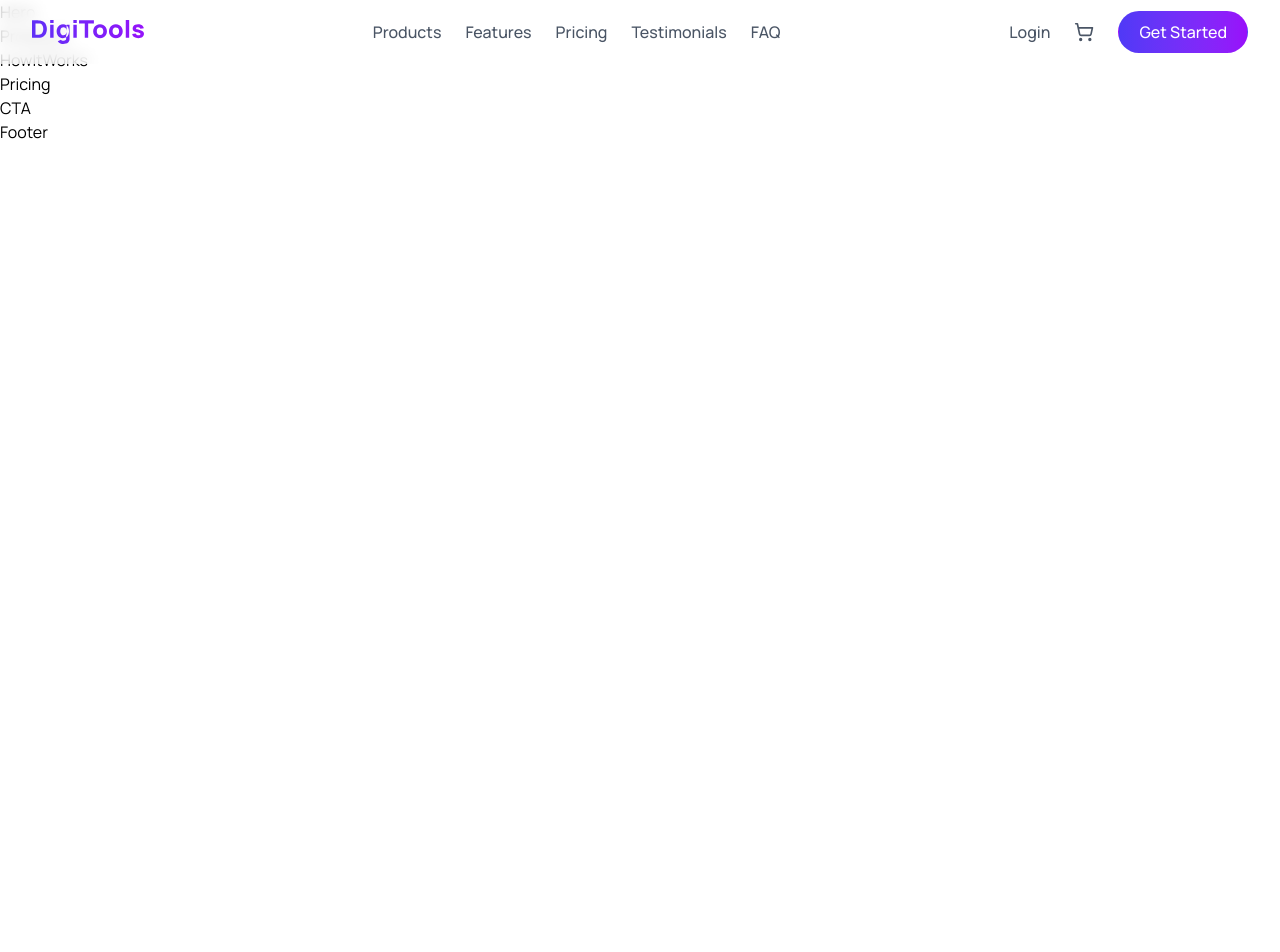
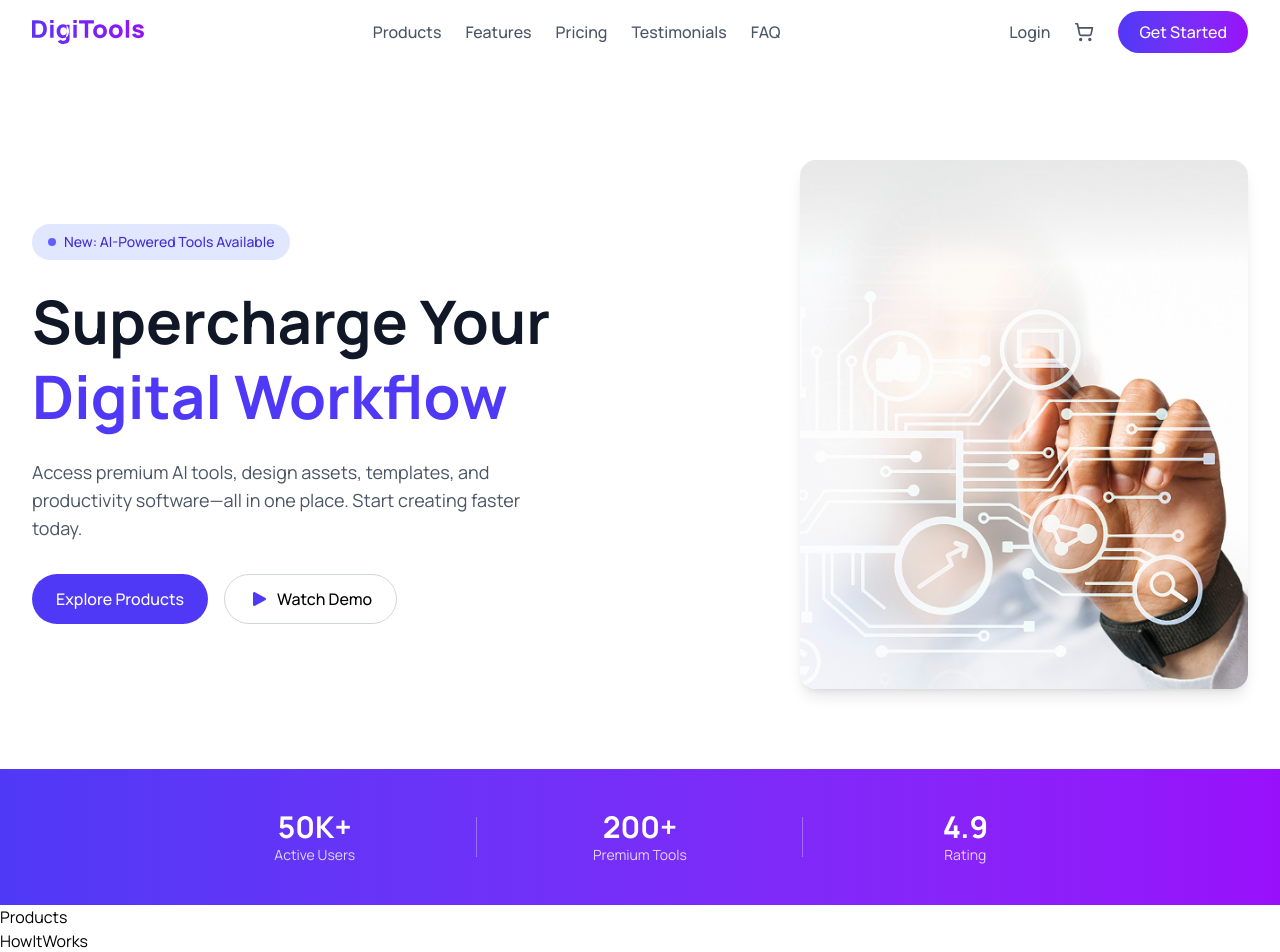
Before and after one commit to rihadjahanopu/B13-A06, a React (Vite) app: page / in a window 1280 px wide. Shown: the top 952 px of the page. Before the commit the page ends 800 px from the top, so only its background shows below. Built offline with nearby package versions, Linux system fonts and the light colour scheme.

Commit message:
carete a hero section component or funtionality

```diff
--- a/src/sections/Hero.jsx
+++ b/src/sections/Hero.jsx
@@ -1,5 +1,106 @@
+import herobanner from "../assets/banner.png";
+import data from "../data/products.json";
+
 const Hero = () => {
-	return <div>Hero</div>;
+	const scrollToProducts = () => {
+		document.querySelector("#products")?.scrollIntoView({ behavior: "smooth" });
+	};
+
+	const scrollToPricing = () => {
+		document.querySelector("#pricing")?.scrollIntoView({ behavior: "smooth" });
+	};
+
+	return (
+		<>
+			{/* HERO */}
+			<section className="relative pt-24 pb-16 sm:pt-32 sm:pb-20 lg:pt-40 overflow-hidden">
+				{/* Background */}
+				<div className="absolute inset-0 bg-linear-to-br from-indigo-50 via-white to-purple-50 -z-10"></div>
+
+				<div className="max-w-7xl mx-auto px-4 sm:px-6 lg:px-8">
+					{/* GRID FIX: Mobile-first approach */}
+					<div className="grid grid-cols-1 lg:grid-cols-2 gap-8 lg:gap-12 items-center">
+						{/* LEFT CONTENT */}
+						<div className="text-center lg:text-left order-2 lg:order-1">
+							{/* Badge */}
+							<div className="inline-flex items-center gap-2 bg-indigo-100 text-indigo-700 px-3 py-1.5 sm:px-4 sm:py-2 rounded-full text-xs sm:text-sm font-medium mb-4 sm:mb-6">
+								<span className="h-2 w-2 bg-indigo-500 rounded-full"></span>
+								New: AI-Powered Tools Available
+							</div>
+
+							{/* Heading: Responsive text sizes */}
+							<h1 className="text-3xl sm:text-4xl lg:text-5xl xl:text-6xl font-bold text-gray-900 leading-tight mb-4 sm:mb-6">
+								Supercharge Your{" "}
+								<span className="text-indigo-600">Digital Workflow</span>
+							</h1>
+
+							{/* Text */}
+							<p className="text-base sm:text-lg text-gray-600 mb-6 sm:mb-8 max-w-lg mx-auto lg:mx-0">
+								Access premium AI tools, design assets, templates, and
+								productivity software—all in one place. Start creating faster
+								today.
+							</p>
+
+							{/* Buttons: Stack on mobile, row on larger */}
+							<div className="flex flex-col sm:flex-row gap-3 sm:gap-4 justify-center lg:justify-start">
+								<button
+									onClick={scrollToProducts}
+									className="bg-indigo-600 hover:bg-indigo-700 text-white px-6 py-3 rounded-full font-medium flex items-center justify-center gap-2 transition-colors">
+									Explore Products
+								</button>
+
+								<button
+									onClick={scrollToPricing}
+									className="bg-white border border-gray-300 hover:bg-gray-100 px-6 py-3 rounded-full font-medium flex items-center justify-center gap-2 transition-colors">
+									<i className="fas fa-play text-indigo-600"></i>
+									Watch Demo
+								</button>
+							</div>
+						</div>
+
+						{/* RIGHT IMAGE: Order first on mobile */}
+						<div className="flex justify-center lg:justify-end order-1 lg:order-2">
+							<img
+								src={herobanner}
+								alt="Hero"
+								className="w-full max-w-xs sm:max-w-sm md:max-w-md rounded-2xl shadow-lg"
+							/>
+						</div>
+					</div>
+				</div>
+			</section>
+
+			{/* STATS BAR: Mobile-first responsive fix */}
+			<section className="bg-linear-to-r from-indigo-600 to-purple-600 py-6 sm:py-10">
+				<div className="max-w-5xl mx-auto px-4 sm:px-6">
+					<div className="grid grid-cols-1 sm:grid-cols-3 gap-6 sm:gap-0 text-center text-white">
+						{data.stats.map((stat, index) => (
+							<div
+								key={index}
+								className="relative flex flex-col items-center p-2 sm:p-0">
+								<div className="text-2xl sm:text-3xl font-bold">
+									{stat.value}
+								</div>
+								<div className="text-xs sm:text-sm opacity-80">
+									{stat.label}
+								</div>
+
+								{/* Divider: Hidden on mobile, visible on sm+ */}
+								{index !== 2 && (
+									<div className="hidden sm:block absolute right-0 top-1/2 -translate-y-1/2 w-px h-10 bg-white/30"></div>
+								)}
+
+								{/* Mobile separator line */}
+								{index !== 2 && (
+									<div className="sm:hidden absolute bottom-0 left-1/2 -translate-x-1/2 w-16 h-px bg-white/30"></div>
+								)}
+							</div>
+						))}
+					</div>
+				</div>
+			</section>
+		</>
+	);
 };
 
 export default Hero;
```
